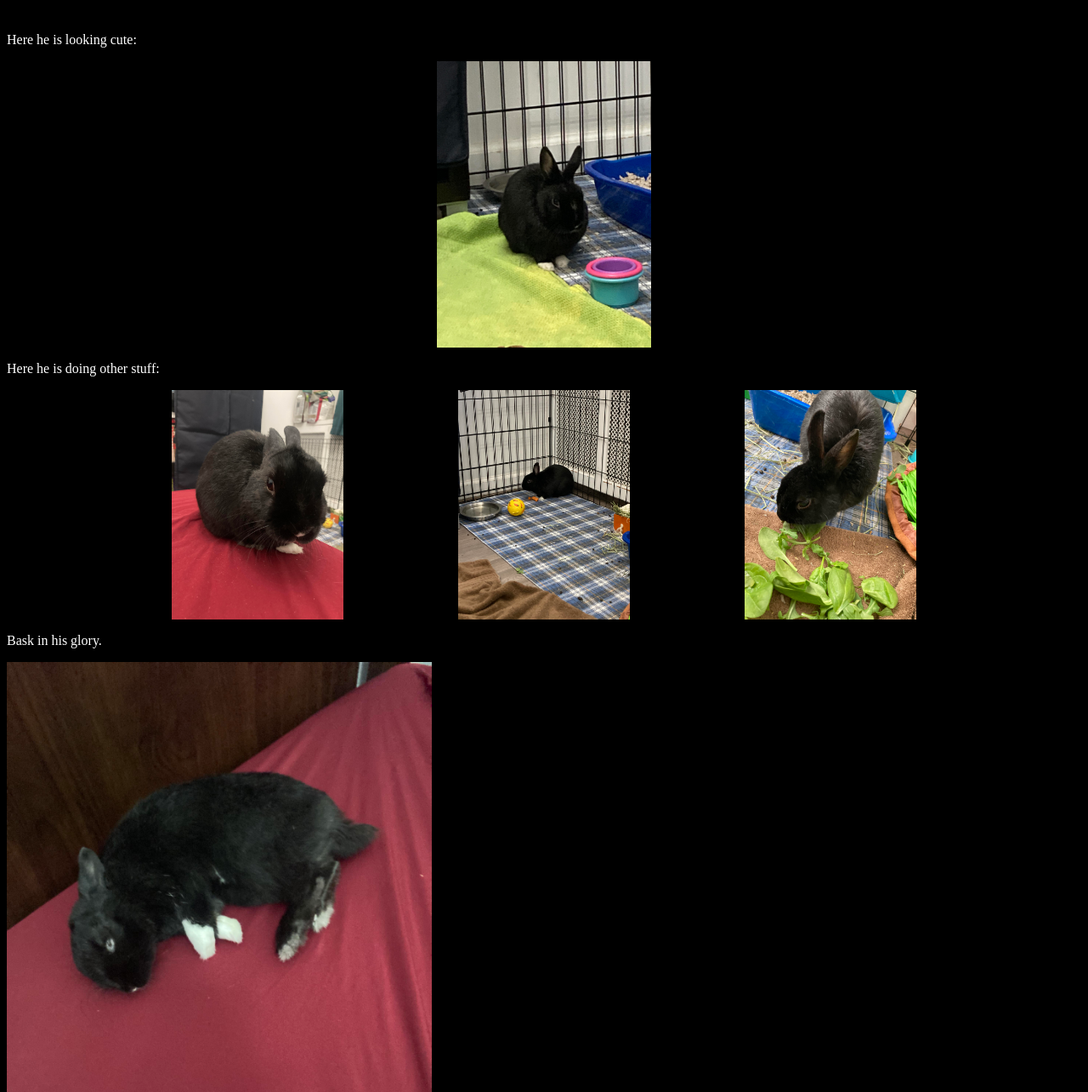
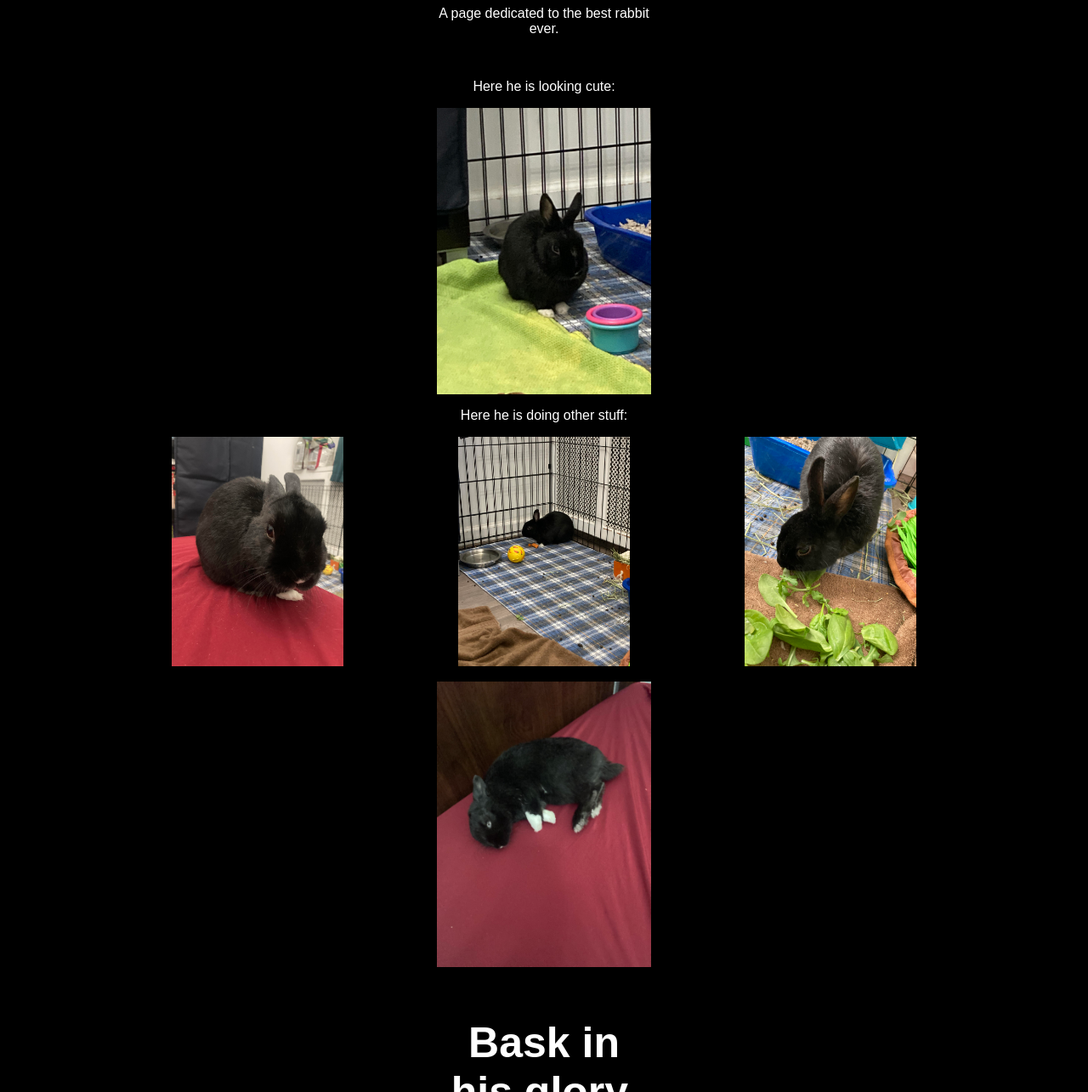
Before and after one commit to mathewolson/CoolNetArtProject, a plain HTML site: page index.html in a window 1280 px wide. Shown: the part 110-1395 px from the top of the page at 85% size. Drawn offline with Linux system fonts and the light colour scheme.

Commit message:
Improved layout and styling
Spacing changes, font change

```diff
--- a/index.html
+++ b/index.html
@@ -7,6 +7,12 @@
 
         body {
         background-color: black;
+        font-family: Arial, Helvetica, sans-serif;
+        }
+
+        h2 {
+            color: white;
+            font-size: 50px;
         }
 
         .row {
@@ -17,6 +23,7 @@
         }
 
         .center {
+            text-align: center;
             display: block;
             margin-left: auto;
             margin-right: auto;
@@ -34,16 +41,18 @@
   </head>
 
   <body>
-    <h1>Welcome to the Pablo shrine</h1>
-    <p>A page dedicated to the best rabbit ever.</p>
+    <h1 class = "center">The Pablo Shrine</h1>
+    <p class = "center">A page dedicated to the best rabbit ever.</p>
     <br>
-    <p>Here he is looking cute:</p>
+    <p class = "center">Here he is looking cute:</p>
     <img src="pablo2.jpg" class = "center">
-    <p>Here he is doing other stuff:</p>
+    <p class = "center">Here he is doing other stuff:</p>
     <div class = row>
             <img src="pablo3.jpg" class = "center"><img src="pablo4.jpg" class = "center"><img src="pablo5.jpg" class = "center">
     </div>
-    <p>Bask in his glory.</p>
-    <img src="pablo1.jpg" width = "500" style = "vertical-align: middle;">
+    <br>
+    <img src="pablo1.jpg" class = "center">
+    <br>
+    <h2 class = "center">Bask in his glory.</p>
   </body>
 </html>
```
